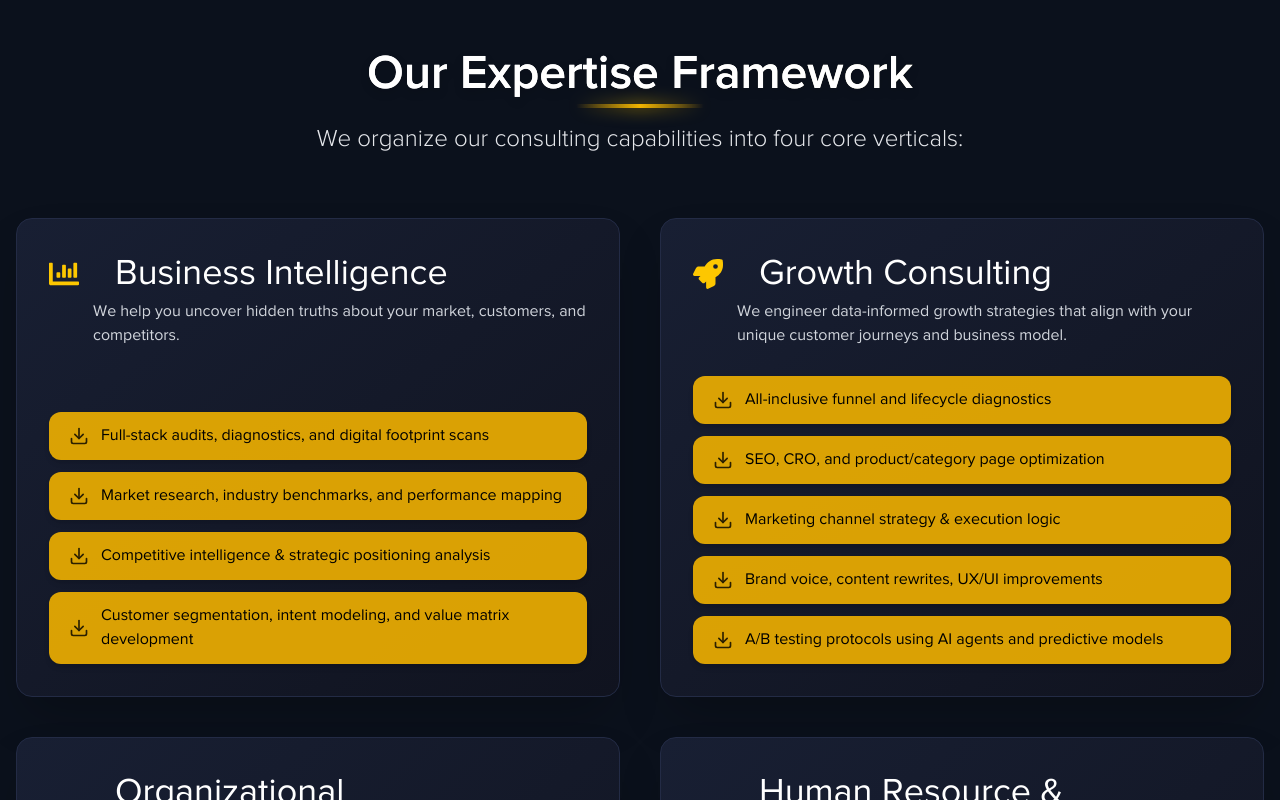
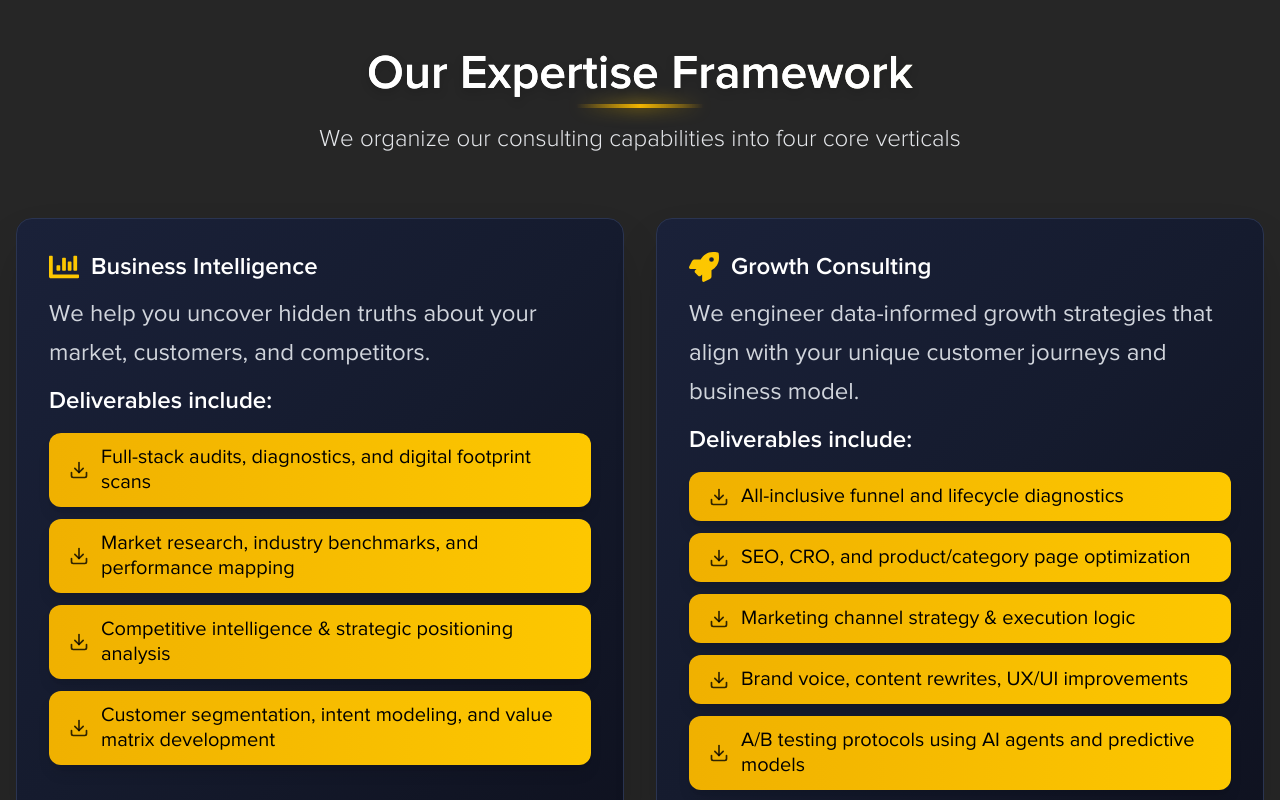
Before and after one commit to judeandy1999/vamossy.com, a Next.js app: page /consulting in a window 1280 px wide. Shown: the part 820-1620 px from the top of the page. Built offline with nearby package versions, Linux system fonts and the light colour scheme; no server answers.

Commit message:
fix: update Container variant from 'gray-gradient' to 'gray' for consistency and improve layout styling in ExpertiseSection

```diff
--- a/components/consulting/expertise-framework.jsx
+++ b/components/consulting/expertise-framework.jsx
@@ -21,64 +21,70 @@ const cardVariants = {
 
 export default function ExpertiseSection() {
   return (
-    <Container variant="gray-gradient" className="py-16">
-      <div className="mb-16">
+    <Container variant="gray">
+      <div className="mb-12 lg:mb-16">
         <Title
           underlineEffect={true}
           variant="h2"
           title="Our Expertise Framework"
-          className="text-white text-4xl md:text-5xl font-extrabold text-center drop-shadow-lg"
+          className="text-white text-3xl md:text-4xl lg:text-5xl font-extrabold text-center drop-shadow-lg"
         />
         <Title
           variant="h5"
-          title="We organize our consulting capabilities into four core verticals:"
-          className="text-gray-200 text-center mt-2"
+          title="We organize our consulting capabilities into four core verticals"
+          className="text-gray-200 text-center mt-4 text-lg lg:text-2xl mx-auto"
         />
       </div>
-      <div className="grid md:grid-cols-2 xl:grid-cols-2 gap-10">
+
+      <div className="grid grid-cols-1 lg:grid-cols-2 gap-6 lg:gap-8 max-w-7xl mx-auto">
         {expertiseData.map((item, index) => {
           const Icon = item.icon;
           return (
             <motion.div
               key={index}
-              className="bg-gradient-to-br from-[#181f33] to-[#10131f] p-8 rounded-2xl shadow-2xl border border-[#232b45] flex flex-col h-full"
+              className="bg-gradient-to-br from-[#1a2139] via-[#151b2e] to-[#0f1220] p-6 lg:p-8 rounded-2xl shadow-2xl border border-[#2a3451] flex flex-col h-full backdrop-blur-sm"
               custom={index}
               initial="hidden"
               whileInView="visible"
               viewport={{ once: false, amount: 0.2 }}
               variants={cardVariants}
             >
-              {/* Title Row */}
-              <div className="flex items-center gap-3 mb-1">
-                <Icon className="text-yellow-400 text-3xl" />
-                <Title
-                  as="h3"
-                  variant="h3"
-                  title={item.title}
-                  className="text-white text-xl md:text-xl font-bold text-left !mb-0 !mt-0"
-                />
+              {/* Header Section */}
+              <div className="mb-4">
+                <div className="flex items-center gap-3 mb-3">
+                  <Icon className="text-yellow-400 text-3xl" />
+                  <h3 className="text-white text-2xl lg:text-2xl font-semibold m-0">
+                    {item.title}
+                  </h3>
+                </div>
+                <p className="text-gray-300 text-xl lg:text-2xl leading-relaxed mb-3">
+                  {item.description}
+                </p>
+                <p className="text-white text-xl lg:text-2xl font-semibold m-0">
+                  Deliverables include:
+                </p>
               </div>
-              {/* Description */}
-              <div className="text-gray-300 text-base mb-7 text-left pl-11">
-                {item.description}
-              </div>
-              {/* Deliverables */}
-              <div className="flex flex-col gap-3 mt-auto">
+
+              {/* Deliverables Section */}
+              <div className="flex flex-col gap-3">
                 {item.deliverables.map((deliverable, i) => (
                   <motion.button
                     key={i}
-                    className="w-full flex items-center gap-3 text-left text-base bg-yellow-500/90 hover:bg-yellow-400 focus:bg-yellow-400 text-black py-3 px-5 rounded-xl transition-all duration-200 font-medium shadow-md outline-none focus:ring-2 focus:ring-yellow-300"
+                    className="w-full flex items-center gap-3 text-left text-lg lg:text-xl bg-gradient-to-r from-yellow-500 to-yellow-400 hover:from-yellow-400 hover:to-yellow-300 focus:from-yellow-400 focus:to-yellow-300 text-black py-3 px-4 lg:px-5 rounded-xl transition-all duration-300 font-medium shadow-lg hover:shadow-xl focus:outline-none focus:ring-2 focus:ring-yellow-300/50 focus:ring-offset-2 focus:ring-offset-transparent group"
                     onClick={() => alert(`Download: ${deliverable}`)} // Replace with real logic
                     initial={{ opacity: 0, x: 30 }}
                     whileInView={{ opacity: 1, x: 0 }}
                     transition={{ delay: 0.3 + i * 0.1, duration: 0.4 }}
                     viewport={{ once: false, amount: 0.2 }}
+                    whileHover={{ scale: 1.02 }}
+                    whileTap={{ scale: 0.98 }}
                   >
-                    <Download className="w-5 h-5 text-black opacity-80" />
-                    <span className="flex-1">{deliverable}</span>
+                    <Download className="w-4 h-4 lg:w-5 lg:h-5 text-black/80 group-hover:text-black transition-colors duration-200" />
+                    <span className="flex-1 leading-tight">{deliverable}</span>
                   </motion.button>
                 ))}
               </div>
+              <div className="flex-grow"></div>
             </motion.div>
           );
         })}
```
